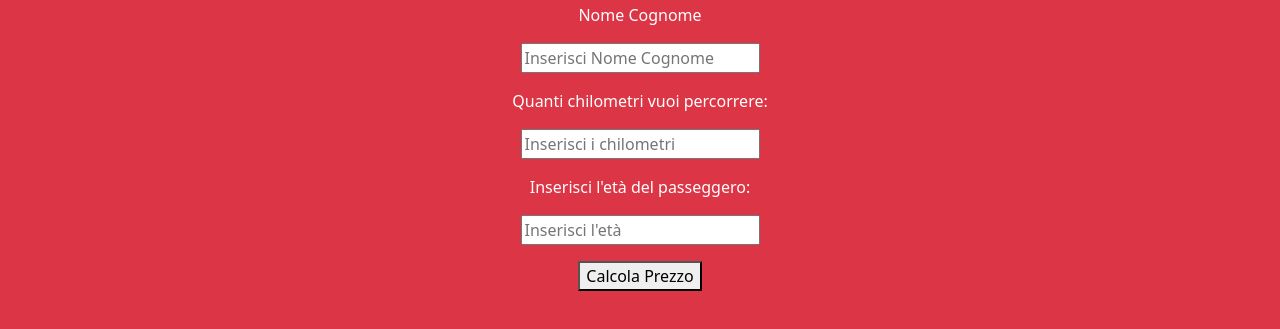
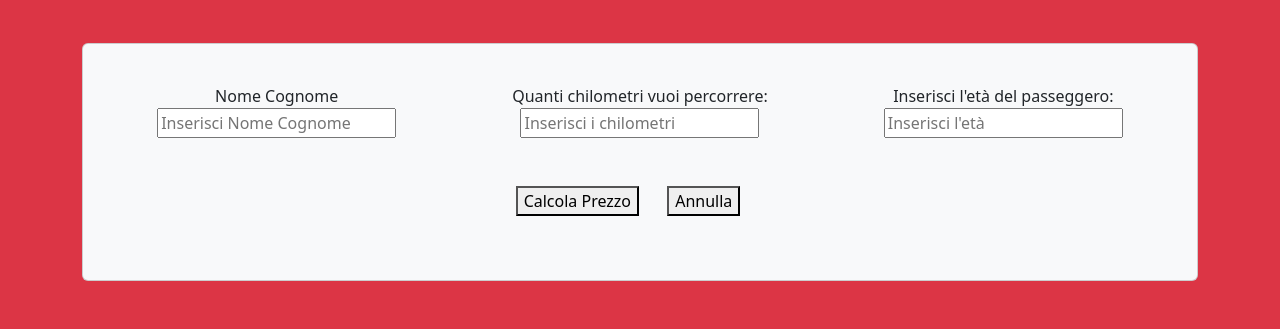
Before and after one commit to StaglianoM/-js-biglietto-treno-form, a plain HTML site: page index.html in a window 1280 px wide. Shown: the part 101-430 px from the top of the page. Drawn offline with nearby package versions, Linux system fonts and the light colour scheme.

Commit message:
add first label

```diff
--- a/index.html
+++ b/index.html
@@ -9,20 +9,28 @@
 </head>
 
 <body class="bg-danger text-white text-center">
+    <h1 class="mt-5">Calcolo Prezzo Biglietto</h1>
     <div class="container mt-5">
-        <h1>Calcolo Prezzo Biglietto</h1>
-        <p>Nome Cognome</p>
-        <input type="text" name="dati" id="Nome Cognome" placeholder="Inserisci Nome Cognome">
-        <p class="mt-3" for="chilometri">Quanti chilometri vuoi percorrere:</p>
-        <input type="number" id="chilometri" placeholder="Inserisci i chilometri">
-        <br>
-
-        <p class="mt-3" for="eta">Inserisci l'età del passeggero:</p>
-        <input type="number" id="eta" placeholder="Inserisci l'età">
-        <br>
+        <div class="card p-4 bg-light text-dark">
+            <div class="row mb-3">
+                <div class="col-md-4">
+                    <label class="mt-3">Nome Cognome</label>
+                    <input type="text" name="dati" id="Nome Cognome" placeholder="Inserisci Nome Cognome">
+                </div>
+                <div class="col-md-4">
+                    <label class="mt-3" for="chilometri">Quanti chilometri vuoi percorrere:</label>
+                    <input type="number" id="chilometri" placeholder="Inserisci i chilometri">
+                    <button class="mt-5" onclick="calcolaPrezzo()">Calcola Prezzo</button>
+                    <button class="m-4"> Annulla </button>
+                </div>
+                <div class="col-md-4">
+                    <label class="mt-3" for="eta">Inserisci l'età del passeggero:</label>
+                    <input type="number" id="eta" placeholder="Inserisci l'età">
+                </div>
+            </div>
+        </div>
     </div>
-    <button class="mt-3" onclick="calcolaPrezzo()">Calcola Prezzo</button>
-    <p id="risultato"></p>
+    <p class="mt-5" id="risultato"></p>
 
     <script src="script.js"></script>
 </body>
```
